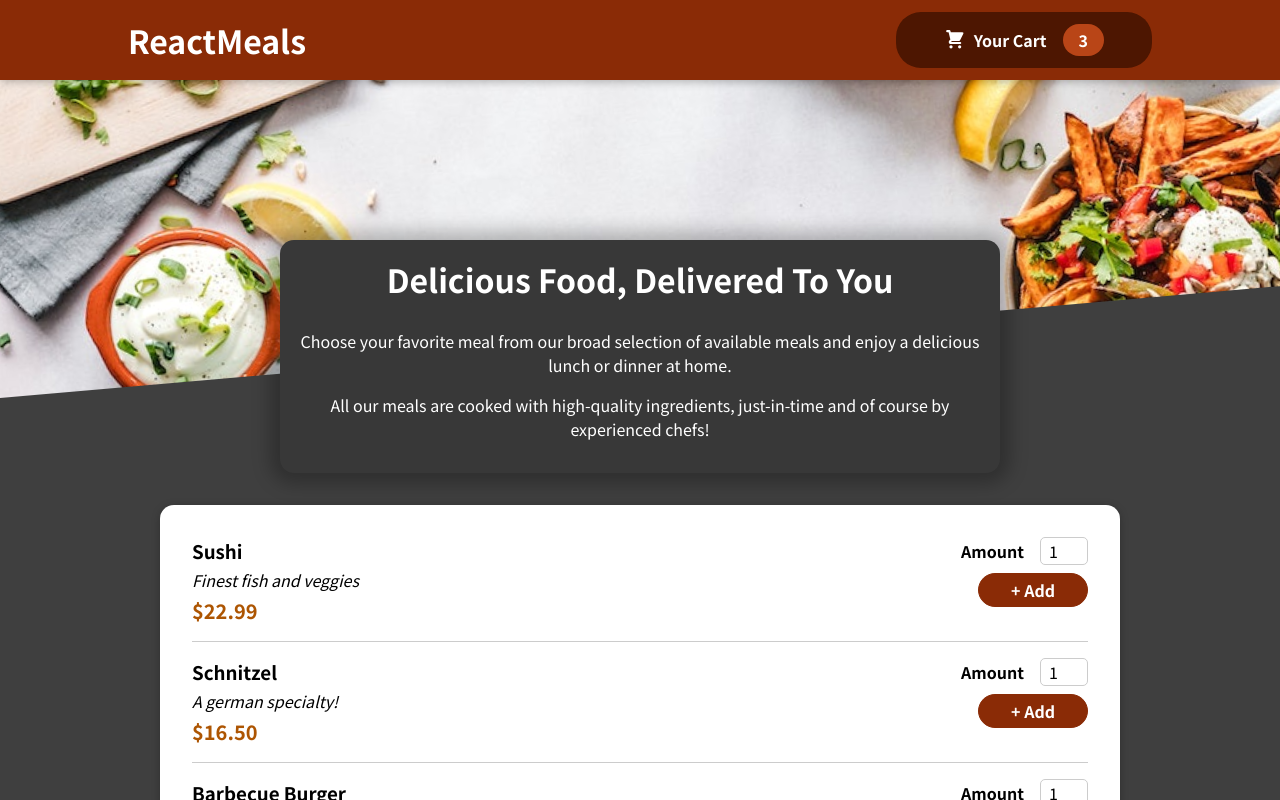
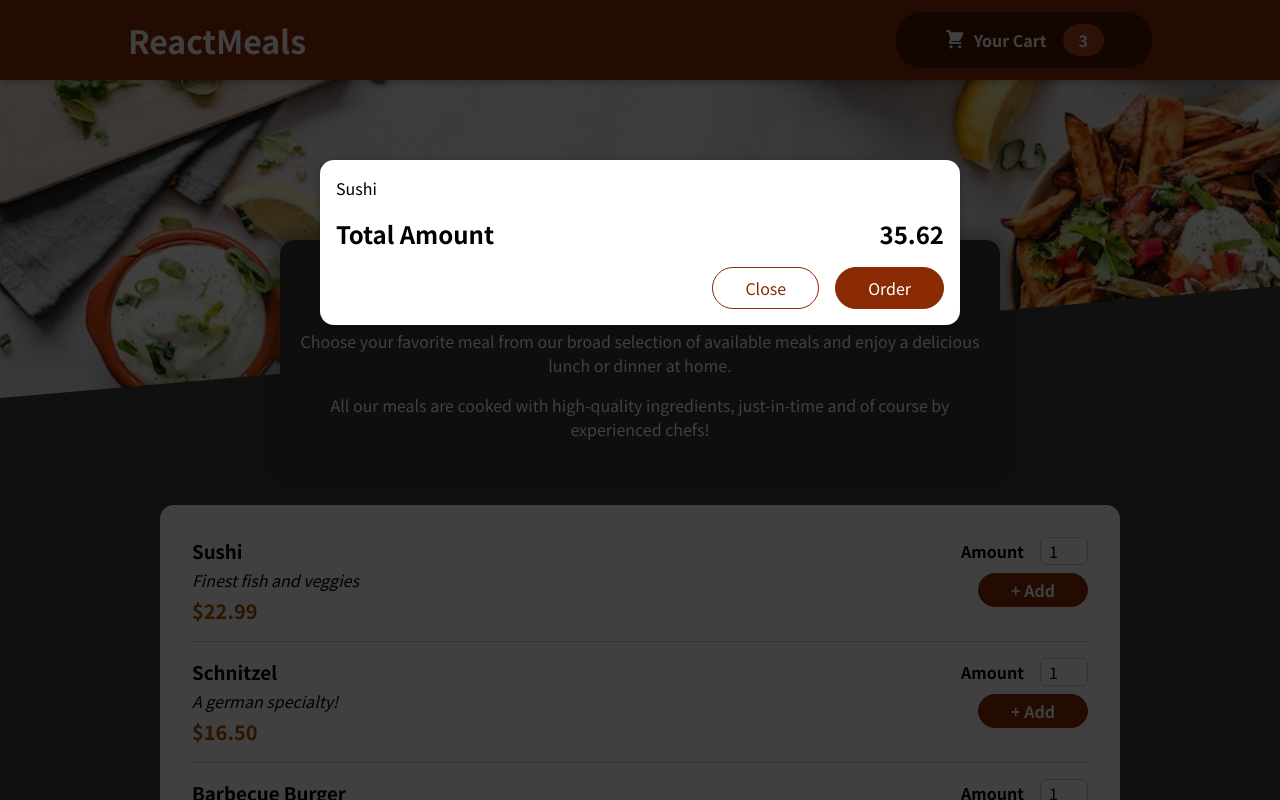
Before and after one commit to olha-vrnn/food-order-app, a React (Create React App) app: page / in a window 1280 px wide. Shown: the top 800 px of the page. Built offline with nearby package versions, Linux system fonts and the light colour scheme.

Commit message:
feat: added a modal via a React Portal

```diff
--- a/public/index.html
+++ b/public/index.html
@@ -28,6 +28,7 @@
   </head>
   <body>
     <noscript>You need to enable JavaScript to run this app.</noscript>
+    <div id="overlays"></div>
     <div id="root"></div>
     <!--
       This HTML file is a template.
--- a/src/App.js
+++ b/src/App.js
@@ -2,10 +2,12 @@
 
 import Header from "./components/Layout/Header";
 import Meals from './components/Meals/Meals';
+import Cart from './components/Cart/Cart';
 
 function App() {
   return (
     <Fragment>
+      <Cart />
       <Header />
       <main>
         <Meals />
--- a/src/components/Cart/Cart.js
+++ b/src/components/Cart/Cart.js
@@ -1,3 +1,5 @@
+import Modal from '../UI/Modal';
+
 import classes from './Cart.module.css';
 
 const Cart = props => {
@@ -9,7 +11,7 @@
         </ul>
     );
 
-    return <div>
+    return <Modal>
         {cartItems}
         <div className={classes.total}>
             <span>Total Amount</span>
@@ -19,7 +21,7 @@
                 <button className={classes['button--alt']}>Close</button>
                 <button className={classes.button}>Order</button>
         </div>
-    </div>
+    </Modal>
 };
 
 export default Cart;
--- /dev/null
+++ b/src/components/UI/Modal.js
@@ -0,0 +1,28 @@
+import { Fragment } from 'react';
+import ReactDOM from 'react-dom';
+
+
+import classes from './Modal.module.css';
+
+const Backdrop = props => {
+    return <div className={classes.backdrop} />
+};
+
+const ModalOverlay = props => {
+    return <div className={classes.modal}>
+        <div className={classes.content}>
+            {props.children}
+        </div>
+    </div>
+};
+
+const portalElement = document.getElementById('overlays');
+
+const Modal = props => {
+    return <Fragment>
+        {ReactDOM.createPortal(<Backdrop />, portalElement)}
+        {ReactDOM.createPortal(<ModalOverlay>{props.children}</ModalOverlay>, portalElement)}
+    </Fragment>
+};
+
+export default Modal;
--- /dev/null
+++ b/src/components/UI/Modal.module.css
@@ -0,0 +1,41 @@
+.backdrop {
+    position: fixed;
+    top: 0;
+    left: 0;
+    width: 100%;
+    height: 100vh;
+    z-index: 20;
+    background-color: rgba(0, 0, 0, 0.75);
+}
+
+.modal {
+    position: fixed;
+    top: 20vh;
+    left: 5%;
+    width: 90%;
+    background-color: white;
+    padding: 1rem;
+    border-radius: 14px;
+    box-shadow: 0 2px 8px rgba(0, 0, 0, 0.25);
+    z-index: 30;
+    animation: slide-down 300ms ease-out forwards;
+}
+
+@media (min-width: 768px) {
+    .modal {
+        width: 40rem;
+        left: calc(50% - 20rem);
+    }
+}
+
+@keyframes slide-down {
+    from {
+        opacity: 0;
+        transform: translateY(-3rem);
+    }
+
+    to {
+        opacity: 1;
+        transform: translateY(0);
+    }
+}
```
